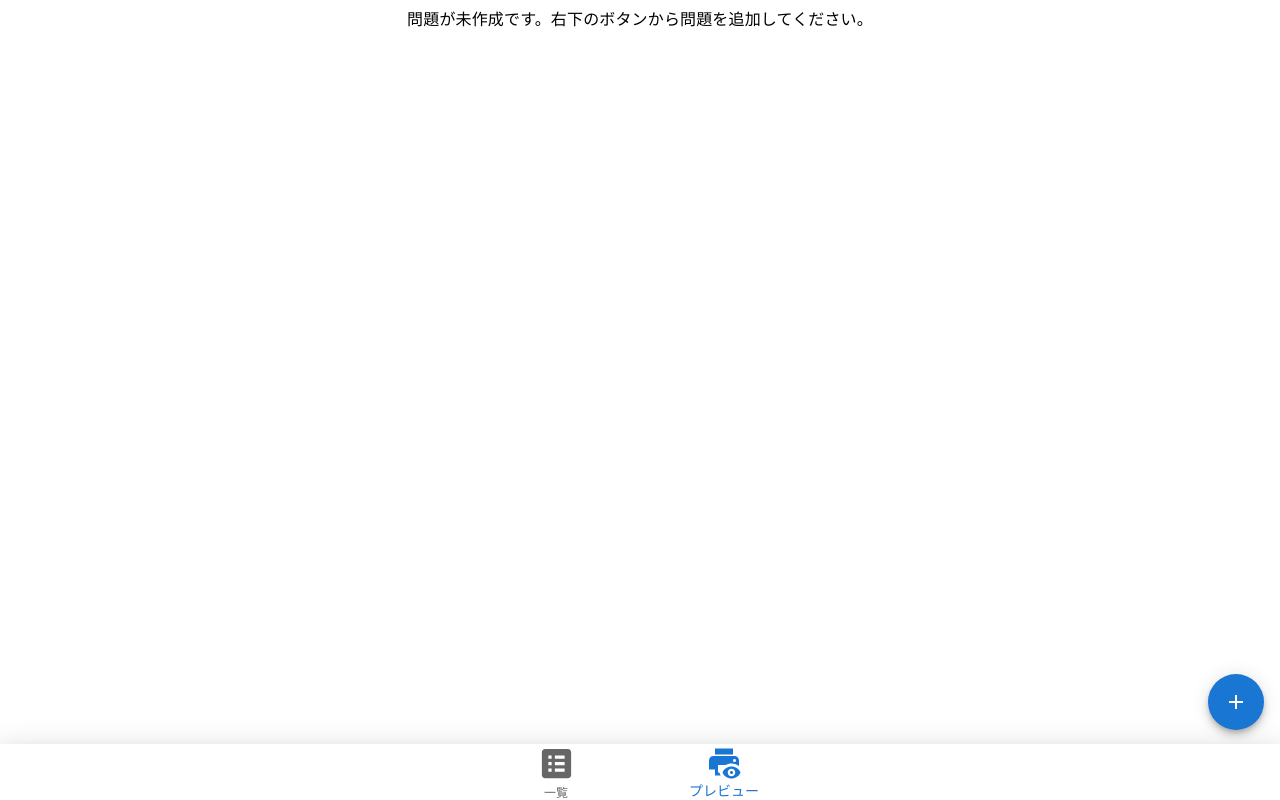
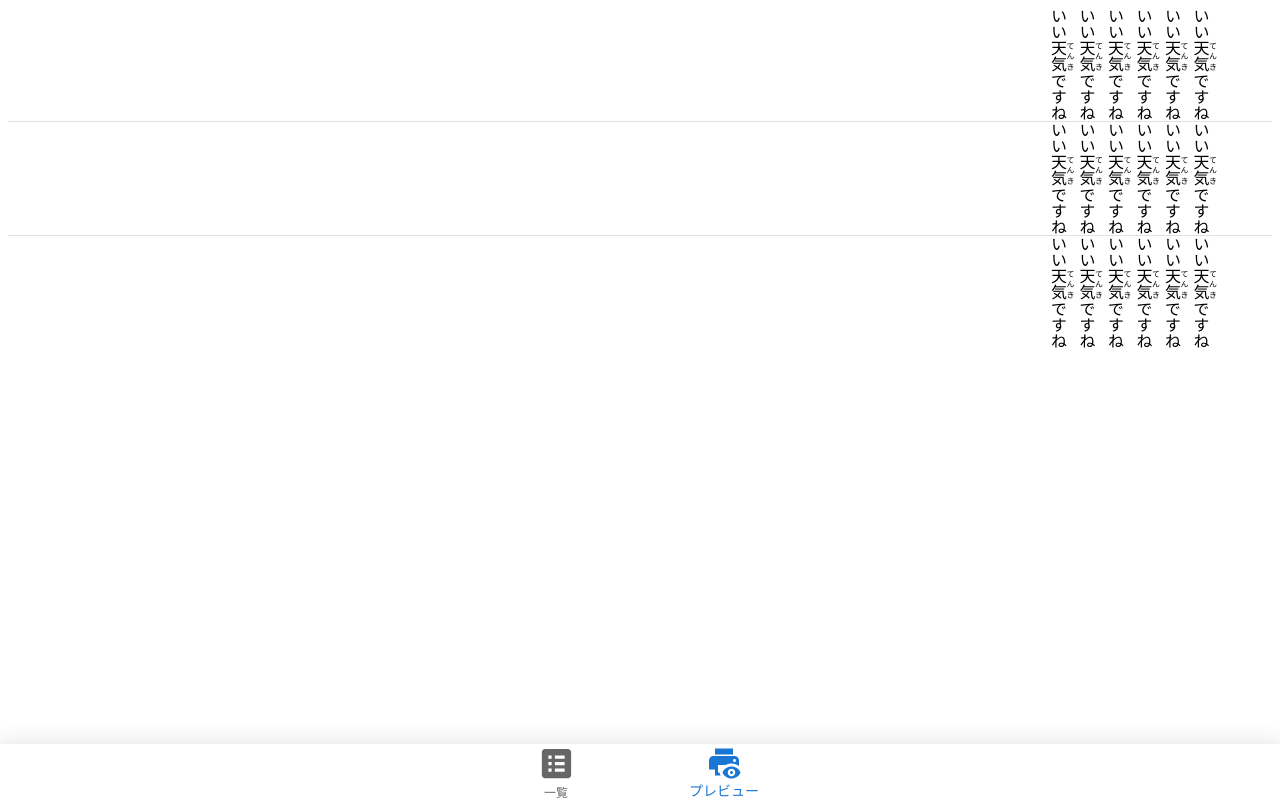
Before and after one commit to nekorisu8150/reach, a React (Create React App) app: page / in a window 1280 px wide. Both pictures are taken after a click on the button "プレビュー". Built offline with nearby package versions, Linux system fonts and the light colour scheme.

Commit message:
ナビゲーション毎に表示分割

```diff
--- a/src/App.js
+++ b/src/App.js
@@ -1,7 +1,7 @@
 import { mdiIdeogramCjk, mdiListBox, mdiPrinterEye, mdiSyllabaryHiragana } from '@mdi/js';
 import Icon from '@mdi/react';
 import DeleteIcon from '@mui/icons-material/Delete';
-import { Button, List, ListItem, TextField } from "@mui/material";
+import { Button, Divider, List, ListItem, TextField } from "@mui/material";
 import BottomNavigation from '@mui/material/BottomNavigation';
 import BottomNavigationAction from '@mui/material/BottomNavigationAction';
 import Box from '@mui/material/Box';
@@ -20,6 +20,7 @@ import React from "react";
 import TextList from './compornents/textList';
 import { CREATE_MODE_NUMBER_READ, CREATE_MODE_NUMBER_WRITE, DIVIDERS_PAPER, KEY_SPEED_DIAL_READ, KEY_SPEED_DIAL_WRITE, KEY__NAVIGATION_LIST, KEY__NAVIGATION_PREVIEW, LABEL_NAVIGATION_LIST, LABEL_NAVIGATION_PREVIEW, NAME_SPEED_DIAL_READ, NAME_SPEED_DIAL_WRITE, VALUE_NAVIGATION_LIST, VALUE_NAVIGATION_PREVIEW } from "./Constant";
 import "./styles.css";
+import Container from '@mui/material/Container';
 
 export default function App() {
     // ナビゲーション
@@ -155,24 +156,14 @@ export default function App() {
         console.log(createdTextList);
     };
 
+    const isListNavigation = () => {
+        return (navigationValue === VALUE_NAVIGATION_LIST);
+    };
+
     return (
         <div className="App">
             <Box>
-                {(createdTextList.length === 0) &&
-                    <Typography>問題が未作成です。右下のボタンから問題を追加してください。</Typography>}
-                <SpeedDial
-                    ariaLabel="SpeedDial basic example"
-                    sx={{ position: 'absolute', bottom: 70, right: 16 }}
-                    icon={<SpeedDialIcon />}>
-                    {actionsSpeedDial.map((action) => (
-                        <SpeedDialAction
-                            key={action.key}
-                            icon={action.icon}
-                            tooltipTitle={action.name}
-                            onClick={action.clickEvent} />
-                    ))}
-                </SpeedDial>
-
+                {/* 共通UI */}
                 <Dialog open={openState} aria-labelledby="alert-dialog-title" aria-describedby="alert-dialog-description" scroll={scroll}>
                     <DialogTitle id="alert-dialog-title">
                         <Grid container>
@@ -202,8 +193,7 @@ export default function App() {
                     </DialogActions>
                 </Dialog>
 
-                <TextList list={createdTextList}></TextList>
-
+                {/* ナビゲーション */}
                 <Paper sx={{ position: 'fixed', bottom: 0, left: 0, right: 0 }} elevation={15}>
                     <BottomNavigation showLabels
                         value={navigationValue}
@@ -215,6 +205,99 @@ export default function App() {
                         ))}
                     </BottomNavigation>
                 </Paper>
+
+                {/* 一覧表示 */}
+                {(isListNavigation()) &&
+                    (
+                        <Box>
+                            {(createdTextList.length === 0) &&
+                                <Typography>問題が未作成です。右下のボタンから問題を追加してください。</Typography>}
+                            <SpeedDial
+                                ariaLabel="SpeedDial basic example"
+                                sx={{ position: 'absolute', bottom: 70, right: 16 }}
+                                icon={<SpeedDialIcon />}>
+                                {actionsSpeedDial.map((action) => (
+                                    <SpeedDialAction
+                                        key={action.key}
+                                        icon={action.icon}
+                                        tooltipTitle={action.name}
+                                        onClick={action.clickEvent} />
+                                ))}
+                            </SpeedDial>
+                            <TextList list={createdTextList}></TextList>
+                        </Box>
+                    )
+                }
+
+                {/* プレビュー表示 */}
+                {(!isListNavigation()) &&
+                    (
+                        <Box id="preview-box">
+                            <Container className="preview-area">
+                                <Typography>
+                                    <ruby>いい<rt></rt></ruby><ruby>天気<rt>てんき</rt></ruby><ruby>ですね<rt></rt></ruby>
+                                </Typography>
+                                <Typography>
+                                    <ruby>いい<rt></rt></ruby><ruby>天気<rt>てんき</rt></ruby><ruby>ですね<rt></rt></ruby>
+                                </Typography>
+                                <Typography>
+                                    <ruby>いい<rt></rt></ruby><ruby>天気<rt>てんき</rt></ruby><ruby>ですね<rt></rt></ruby>
+                                </Typography>
+                                <Typography>
+                                    <ruby>いい<rt></rt></ruby><ruby>天気<rt>てんき</rt></ruby><ruby>ですね<rt></rt></ruby>
+                                </Typography>
+                                <Typography>
+                                    <ruby>いい<rt></rt></ruby><ruby>天気<rt>てんき</rt></ruby><ruby>ですね<rt></rt></ruby>
+                                </Typography>
+                                <Typography>
+                                    <ruby>いい<rt></rt></ruby><ruby>天気<rt>てんき</rt></ruby><ruby>ですね<rt></rt></ruby>
+                                </Typography>
+                            </Container>
+                            <Divider />
+                            <Container className="preview-area">
+                                <Typography>
+                                    <ruby>いい<rt></rt></ruby><ruby>天気<rt>てんき</rt></ruby><ruby>ですね<rt></rt></ruby>
+                                </Typography>
+                                <Typography>
+                                    <ruby>いい<rt></rt></ruby><ruby>天気<rt>てんき</rt></ruby><ruby>ですね<rt></rt></ruby>
+                                </Typography>
+                                <Typography>
+                                    <ruby>いい<rt></rt></ruby><ruby>天気<rt>てんき</rt></ruby><ruby>ですね<rt></rt></ruby>
+                                </Typography>
+                                <Typography>
+                                    <ruby>いい<rt></rt></ruby><ruby>天気<rt>てんき</rt></ruby><ruby>ですね<rt></rt></ruby>
+                                </Typography>
+                                <Typography>
+                                    <ruby>いい<rt></rt></ruby><ruby>天気<rt>てんき</rt></ruby><ruby>ですね<rt></rt></ruby>
+                                </Typography>
+                                <Typography>
+                                    <ruby>いい<rt></rt></ruby><ruby>天気<rt>てんき</rt></ruby><ruby>ですね<rt></rt></ruby>
+                                </Typography>
+                            </Container>
+                            <Divider />
+                            <Container className="preview-area">
+                                <Typography>
+                                    <ruby>いい<rt></rt></ruby><ruby>天気<rt>てんき</rt></ruby><ruby>ですね<rt></rt></ruby>
+                                </Typography>
+                                <Typography>
+                                    <ruby>いい<rt></rt></ruby><ruby>天気<rt>てんき</rt></ruby><ruby>ですね<rt></rt></ruby>
+                                </Typography>
+                                <Typography>
+                                    <ruby>いい<rt></rt></ruby><ruby>天気<rt>てんき</rt></ruby><ruby>ですね<rt></rt></ruby>
+                                </Typography>
+                                <Typography>
+                                    <ruby>いい<rt></rt></ruby><ruby>天気<rt>てんき</rt></ruby><ruby>ですね<rt></rt></ruby>
+                                </Typography>
+                                <Typography>
+                                    <ruby>いい<rt></rt></ruby><ruby>天気<rt>てんき</rt></ruby><ruby>ですね<rt></rt></ruby>
+                                </Typography>
+                                <Typography>
+                                    <ruby>いい<rt></rt></ruby><ruby>天気<rt>てんき</rt></ruby><ruby>ですね<rt></rt></ruby>
+                                </Typography>
+                            </Container>
+                        </Box>
+                    )
+                }
             </Box>
         </div>
     );
--- a/src/compornents/textList.js
+++ b/src/compornents/textList.js
@@ -19,9 +19,7 @@ const TextList = (props) => {
                             {item.text.map((_item, _index) => (
                                 <ruby key={_item.key}>
                                     {_item.body}
-                                    <rt>
-                                        {_item.yomi}
-                                    </rt>
+                                    {(_item.yomi !== "") && <rt>{_item.yomi}</rt>}
                                 </ruby>
                             ))}
                         </ListItemText>
--- a/src/styles.css
+++ b/src/styles.css
@@ -1,4 +1,18 @@
 .App {
-  font-family: sans-serif;
-  text-align: center;
+    font-family: sans-serif;
+    text-align: center;
 }
+
+/*rt {
+    border: solid 1px;
+}
+*/
+
+#preview-box {
+    /*display: grid;*/
+}
+
+.preview-area {
+    -ms-writing-mode: tb-rl;
+    writing-mode: vertical-rl;
+}
```
